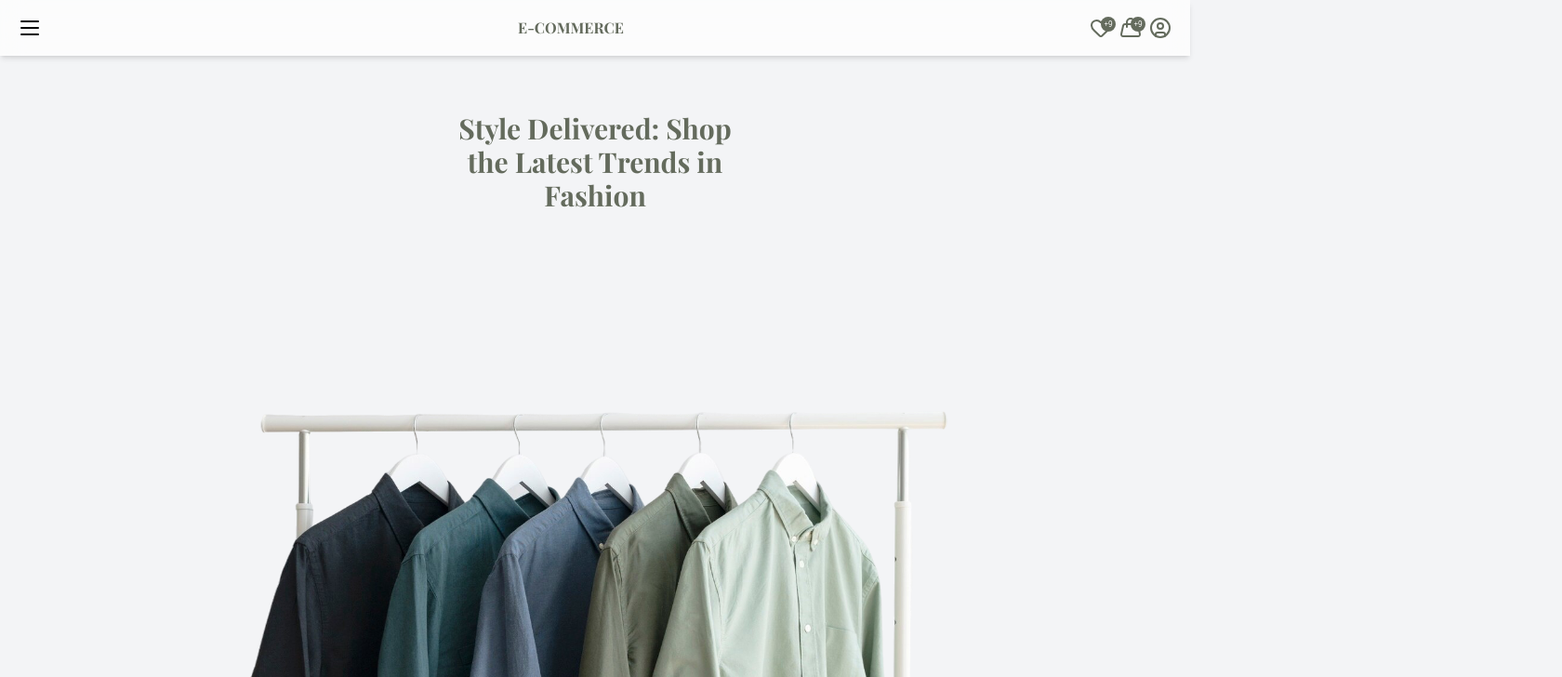
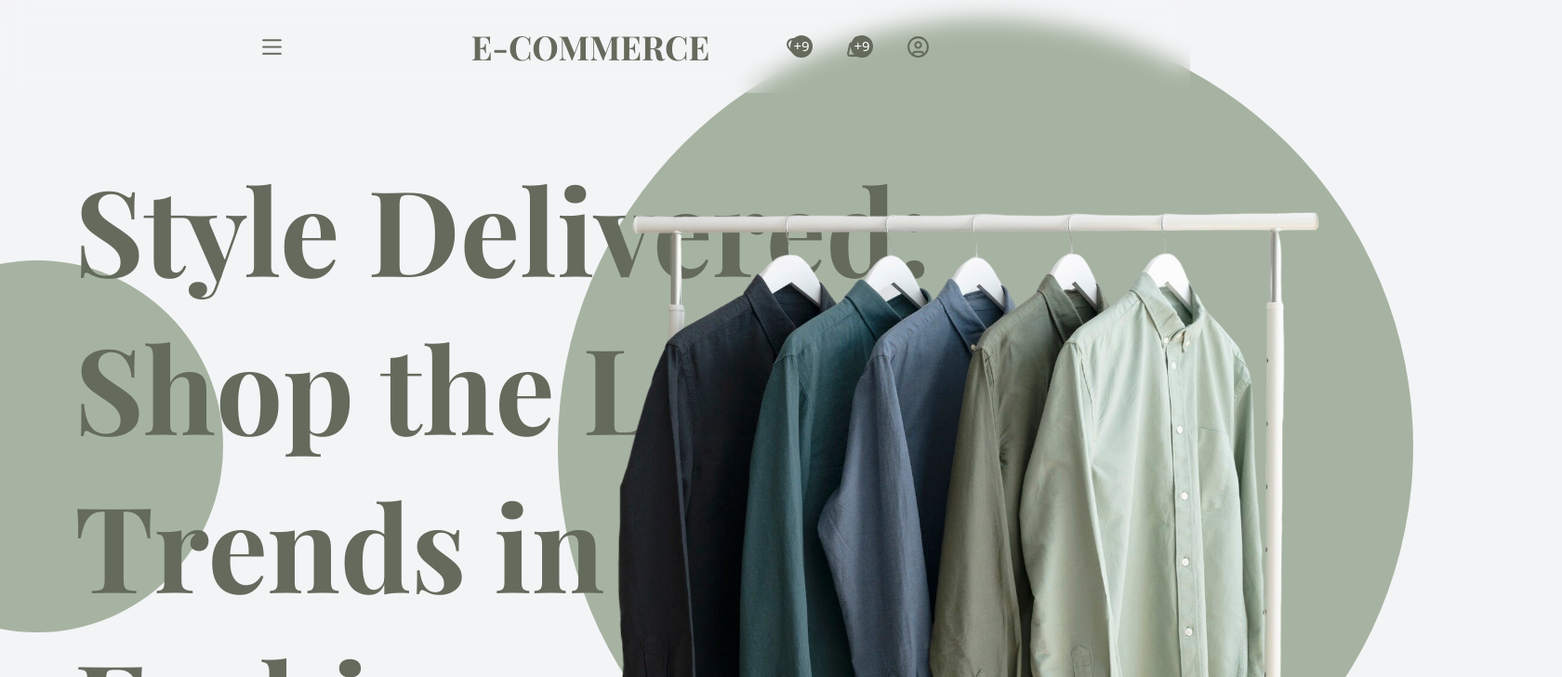
Before and after one commit to AdamRharafi0027/nextjs-ecommerce-app, a Next.js app: page / in a window 1280 px wide. Shown: the top 728 px of the page at 93% size, 1680 px wide, since content can reach past the window. Built offline with nearby package versions, Linux system fonts and the light colour scheme; a web font is replaced by a local one.

Commit message:
add responsive hero and header

```diff
--- a/src/components/Header/Header.jsx
+++ b/src/components/Header/Header.jsx
@@ -1,22 +1,31 @@
+"use client"
 import { CircleUser, Handbag, Heart } from "lucide-react";
 import CounterLayout from "../ui/CounterLayout";
-import HeaderNavbar from "./HeaderNavbar";
+import HeaderNavbar, { responsiveIconSize } from "./HeaderNavbar";
+import { useEffect, useState } from "react";
 
 const Header = () => {
+    const [scrolled, setScrolled] = useState(false);
+  useEffect(() => {
+    const handleScroll = () => setScrolled(window.scrollY > 100);
+    window.addEventListener("scroll", handleScroll);
+    return () => window.removeEventListener("scroll", handleScroll);
+  }, []);
   return (
-    <header className="sticky backdrop-blur-md bg-white/70 shadow-md w-full flex items-center px-5 h-15 justify-between py-5 top-0">
+    <header className={`sticky backdrop-blur-md  w-full flex items-center px-5 lg:px-70 h-15 lg:h-25 justify-between py-5 top-0 z-50 duration-200 transition-all
+    ${scrolled ? "backdrop-blur-md bg-white/70 shadow-md" : "bg-transparent"}`}>
       <HeaderNavbar />
-      <h1 className="ml-3 font-bold playfair_font text-[#646b5d]">
+      <h1 className="text-[20px] lg:text-4xl ml-3 lg:ml-30 font-bold playfair_font text-[#646b5d] ">
         E-COMMERCE
       </h1>
-      <div className="centred gap-2 text-[#646b5d]">
+      <div className="centred gap-2 lg:gap-10 text-[#646b5d]">
         <CounterLayout>
-          <Heart />
+          <Heart size={responsiveIconSize} />
         </CounterLayout>
         <CounterLayout>
-          <Handbag />
+          <Handbag size={responsiveIconSize} />
         </CounterLayout>
-        <CircleUser />
+        <CircleUser size={responsiveIconSize} />
       </div>
     </header>
   );
--- a/src/components/Header/HeaderData.js
+++ b/src/components/Header/HeaderData.js
@@ -1,5 +1,5 @@
 const navLinksClassName =
-  "font-bold inter_font text-[#646b5d] text-[20px] hover:text-[#a7b3a2] transition-all duration-100";
+  "font-bold inter_font text-[#646b5d] text-[20px] lg:text-3xl hover:text-[#a7b3a2] transition-all duration-100";
 
 const navLinks = [
   { title: "Home", path: "/", className: navLinksClassName },
--- a/src/components/Header/HeaderNavbar.jsx
+++ b/src/components/Header/HeaderNavbar.jsx
@@ -1,23 +1,27 @@
 "use client"
 import { TextAlignJustify, X } from "lucide-react";
 import Link from "next/link";
-import React, { useState } from "react";
+import { useState } from "react";
 import navLinks from "./HeaderData";
 
+export const responsiveIconSize = window.screen.width >= 1024 ? 40 : 25
+
 const HeaderNavbar = () => {
+
+
       const [isMenuActivated, setIsMenuActivated] = useState(false);
   return (
     <>
       <nav>
-        <div className="centred">
+        <div className="centred relative z-50">
           {isMenuActivated ? (
-            <X onClick={() => setIsMenuActivated(false)} />
+            <X size={responsiveIconSize} className="cursor-pointer" color="#646b5d" onClick={() => setIsMenuActivated(false)} />
           ) : (
-            <TextAlignJustify onClick={() => setIsMenuActivated(true)} />
+            <TextAlignJustify className="cursor-pointer" size={responsiveIconSize}  color="#646b5d" onClick={() => setIsMenuActivated(true)} />
           )}
         </div>
         {isMenuActivated && (
-          <ul className="flex flex-col bg-white fixed left-0 top-16 h-screen w-50 pl-10 pt-20 gap-15">
+          <ul className="flex flex-col bg-white fixed left-0 top-0 h-screen w-50 lg:w-100 pl-10 lg:pl-20 pt-30 lg:pt-60 gap-15 lg:gap-20 z-10">
             {navLinks.map((link, index) => (
               <li key={index}>
                 <Link className={link.className} href={link.path}>
--- a/src/components/Hero/Hero.jsx
+++ b/src/components/Hero/Hero.jsx
@@ -4,13 +4,18 @@ import hero_image from "../../../public/images/hero.png"
 const Hero = () => {
   return (
     <>
-        <div className="w-full h-[calc(100vh-3.75rem)] pt-15 flex flex-col items-center gap-15 relative">
-            <p className="playfair_font text-[#646b5d] font-bold text-center text-3xl w-80">
+        <div className="w-full h-[calc(100vh-3.75rem)] pt-15 flex flex-col lg:flex-row  items-center gap-15 relative">
+          <div className="hidden back-circles w-full h-screen -z-10 lg:block absolute lg:flex lg:flex-row items-center justify-between -mt-10 ">
+                <div className="circle-left bg-[#A7B3A2] rounded-full h-100 w-100 -ml-40"></div>
+                <div className="circle-right bg-[#A7B3A2] rounded-full h-230 w-230 -mr-60"></div>
+            </div>
+            <p className="playfair_font text-[#646b5d] font-bold text-center  text-3xl w-80 lg:text-start lg:text-9xl lg:w-[1000px] lg:ml-20 lg:leading-[170px]">
               Style Delivered: Shop the Latest Trends in Fashion
             </p>
             <Image
               src={hero_image}
               alt="hero image"
+              className="lg:w-[1500px] lg:absolute lg:-right-30 lg:-mr-70"
             />
         </div>
     </>
--- a/src/components/ui/CounterLayout.jsx
+++ b/src/components/ui/CounterLayout.jsx
@@ -4,7 +4,7 @@ const CounterLayout = ({children}) => {
   return (
     <div className='relative'>
         {children}
-        <span className='bg-[#646b5d] absolute w-4 h-4 top-0 -right-1 rounded-full centred text-white text-[8px]'>+9</span>
+        <span className='bg-[#646b5d] absolute w-4 lg:w-6 h-4 lg:h-6 top-0 -right-1 rounded-full centred text-white text-[8px] lg:text-[15px]'>+9</span>
     </div>
   )
 }
```
